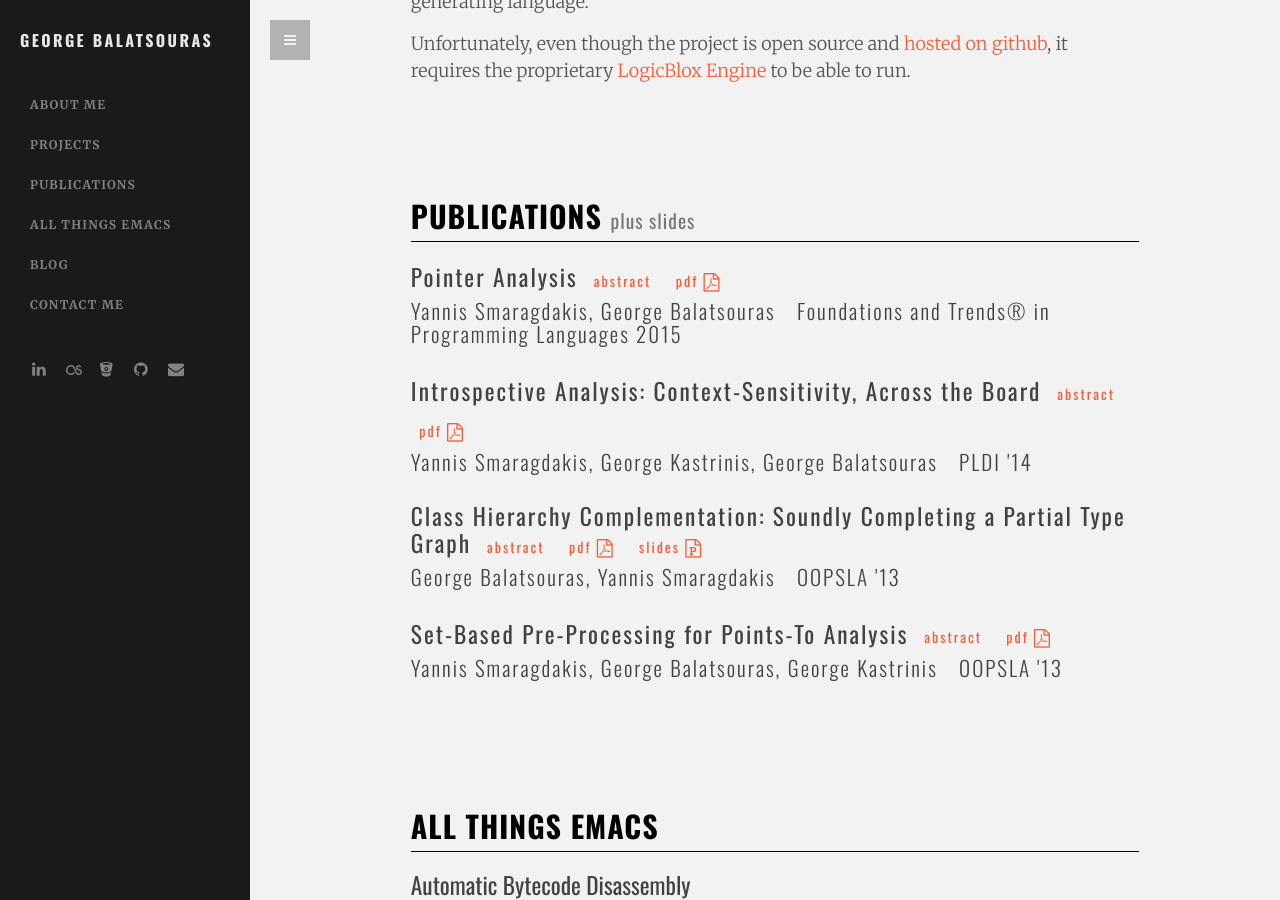
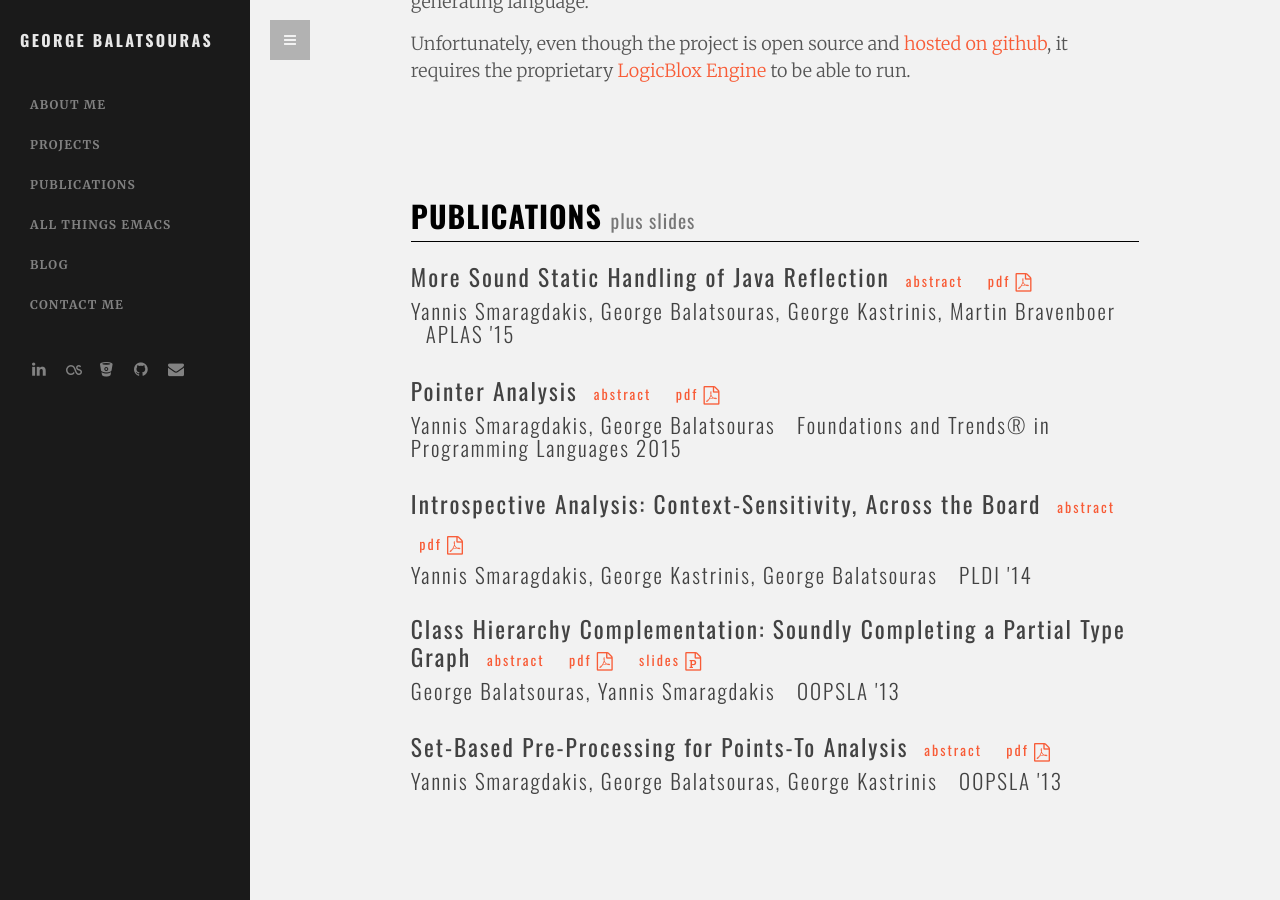
Before and after one commit to gbalats/gbalats.github.io, a Jekyll site: the page built from index.html, in a window 1280 px wide and 900 px high, scrolled down 945 px. Built offline with Jekyll 4.4.1, drawn with Linux system fonts in a browser that asks for light colours; Markdown is read by kramdown in place of the engine named in the settings; some of the changed lines change nothing that is shown.

Commit message:
Add reflection paper

```diff
--- a/_data/publications.yaml
+++ b/_data/publications.yaml
@@ -1,3 +1,31 @@
+- doi: "10.1007/978-3-319-26529-2_26"
+  title: >
+    More Sound Static Handling of Java Reflection
+  authors:
+    - Yannis Smaragdakis
+    - George Balatsouras
+    - George Kastrinis
+    - Martin Bravenboer
+  conference: "APLAS '15"
+  pdf_link: https://yanniss.github.io/reflection-aplas15.pdf
+  abstract: |
+    Reflection is a highly dynamic language feature that poses grave
+    problems for static analyses. In the Java setting, reflection is
+    ubiquitous in large programs. Any handling of reflection will be
+    approximate, and overestimating its reach in a large codebase can
+    be catastrophic for precision and scalability. We present an
+    approach for handling reflection with improved empirical soundness
+    (as measured against prior approaches and dynamic information) in
+    the context of a points-to analysis.  Our approach is based on the
+    combination of string-flow and points-to analysis from past
+    literature augmented with (a) substring analysis and modeling of
+    partial string flow through string builder classes; (b) new
+    techniques for analyzing reflective entities based on information
+    available at their use-sites. In experimental comparisons with
+    prior approaches, we demonstrate a combination of both improved
+    soundness (recovering the majority of missing call-graph edges)
+    and increased performance.
+
 - doi: "10.1561/2500000014"
   title: >
     Pointer Analysis
```
